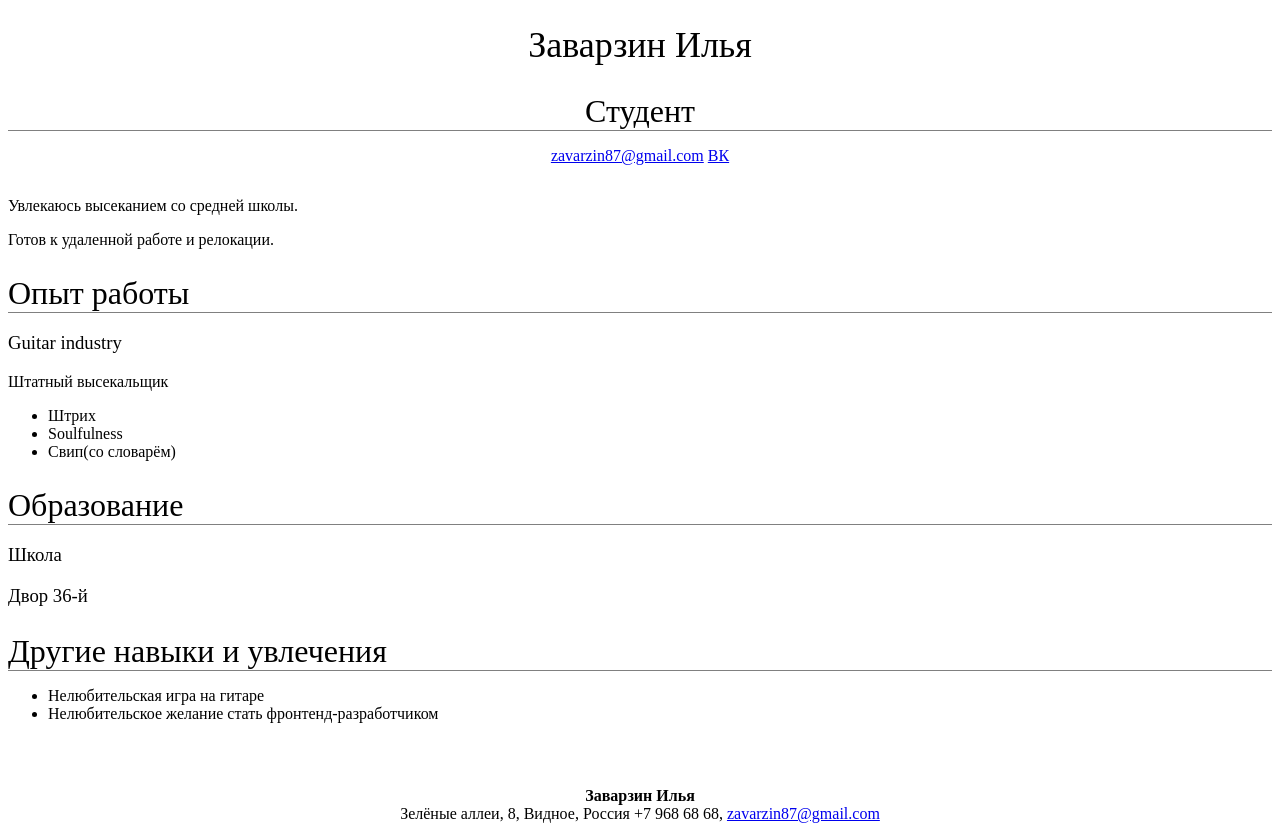
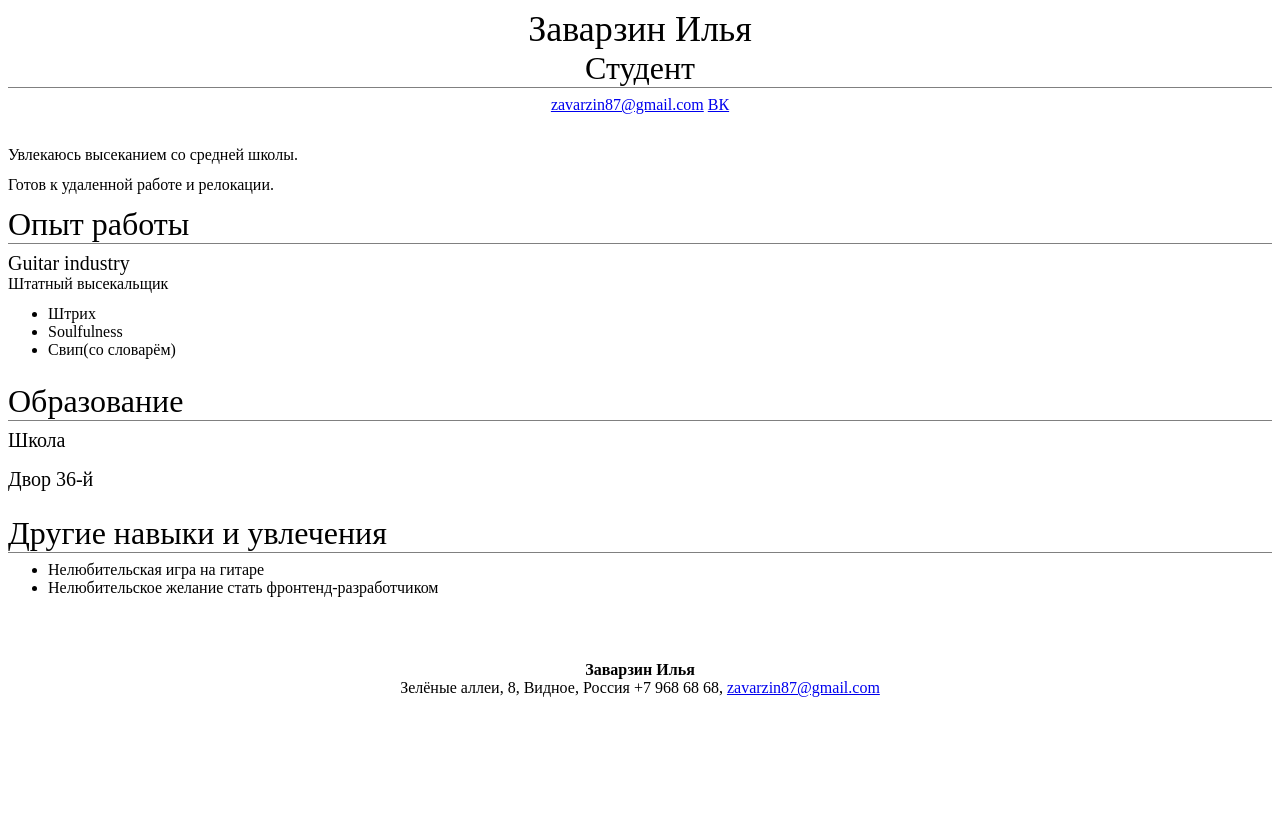
Before and after one commit to Karptyk/karptyk.github.io, a plain HTML site: page index.html in a window 1280 px wide. After the commit the page ends 800 px from the top, so only its background shows below. Drawn offline with Linux system fonts and the light colour scheme.

Commit message:
Update main.css

```diff
--- a/main.css
+++ b/main.css
@@ -1,22 +1,36 @@
+/* BEGIN */
 p {
+  margin-top: 0;
   margin-bottom: 12px;
+}
+ul {
+  margin-top: 0;
 }
 h1, h2, h3 {
   font-weight: 400;
+  margin: 0;
 }
 h1 {
   font-size: 36px;
-  margin-bottom: 0;
 }
 h2 {
   font-size: 32px;
-  border-bottom: 1px solid grey;
+  border-bottom: 1px grey solid;
   margin-bottom: 8px;
+}
+h3 {
+  font-size: 20px;
 }
 #header {
   margin-bottom: 32px;
   text-align: center;
 }
+.main_section {
+  margin-bottom: 24px;
+}
+.main_section_item {
+  margin-bottom: 16px;
+}
 #footer {
   margin-top: 64px;
   text-align: center;
```
